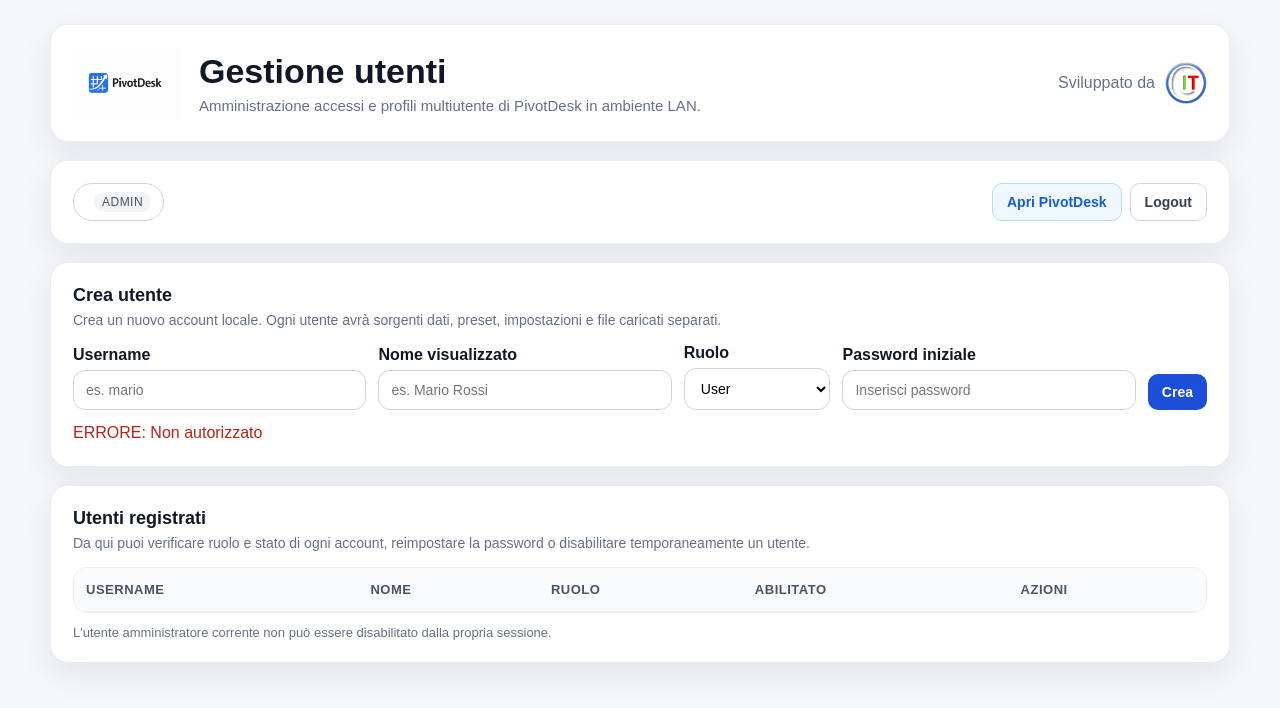
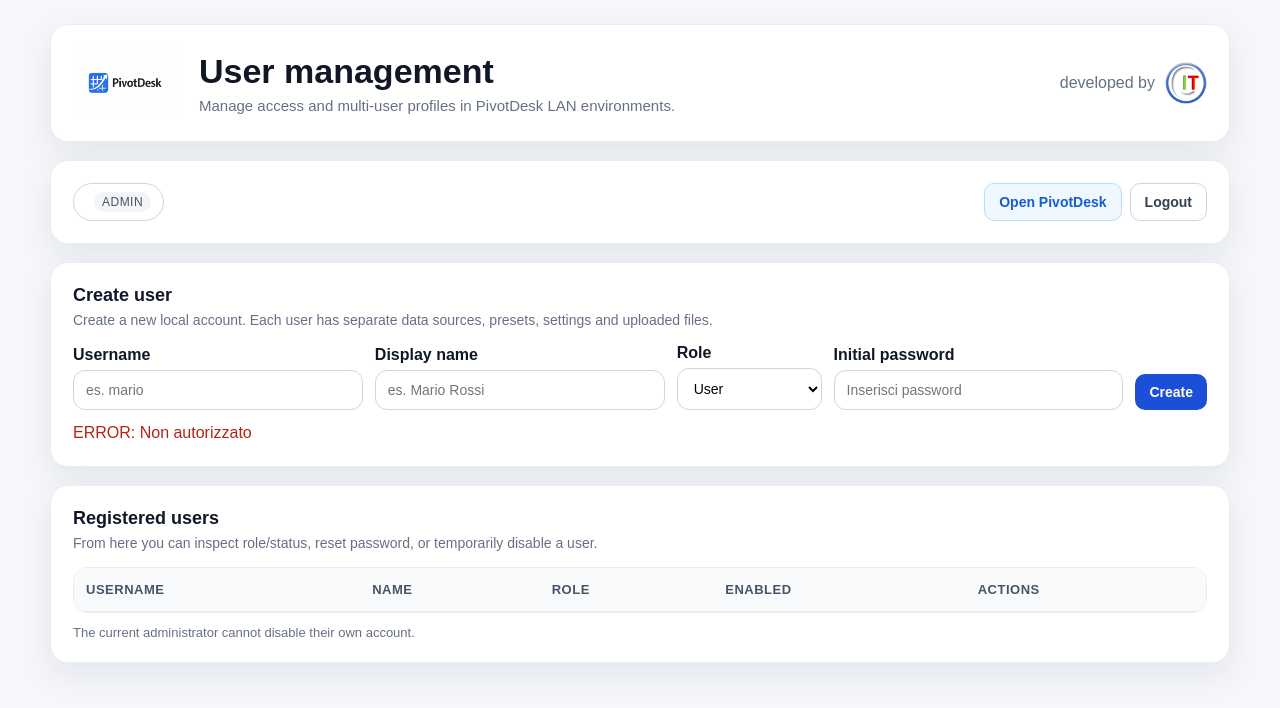
Before and after one commit to iltuoconsulenteit/PivotDesk, a FastAPI app: template templates/admin_users.html in a window 1280 px wide. Shown: the top 708 px of the page. Run offline with FastAPI, Linux system fonts and the light colour scheme; the template is opened without the code that fills it, so the values that code supplies are empty; parts of the project's set-up code (start-up, migrations or seed data) failed here and were passed over.

Commit message:
feat: broaden translations across header, login, and user management templates

```diff
--- a/app.py
+++ b/app.py
@@ -79,7 +79,7 @@ DEFAULT_CONFIG = {
 
 DEFAULT_SETTINGS = {
     "print_show_logos": True,
-    "language": "it",
+    "language": "en",
 }
 
 DEFAULT_SOURCES = {
@@ -433,18 +433,18 @@ def load_settings_data() -> dict[str, Any]:
     data = read_json(SETTINGS_PATH, DEFAULT_SETTINGS.copy()) or {}
     out = DEFAULT_SETTINGS.copy()
     out.update(data)
-    out["language"] = str(out.get("language", "it")).strip().lower()
+    out["language"] = str(out.get("language", "en")).strip().lower()
     if out["language"] not in {"it", "en"}:
-        out["language"] = "it"
+        out["language"] = "en"
     return out
 
 
 def save_settings_data(payload: dict[str, Any]) -> dict[str, Any]:
     data = DEFAULT_SETTINGS.copy()
     data.update(payload or {})
-    lang = str(data.get("language", "it")).strip().lower()
+    lang = str(data.get("language", "en")).strip().lower()
     if lang not in {"it", "en"}:
-        lang = "it"
+        lang = "en"
     data["language"] = lang
     write_json(SETTINGS_PATH, data)
     return data
--- a/static/languages/en.json
+++ b/static/languages/en.json
@@ -5,6 +5,11 @@
   "settings_language_label": "Interface language",
   "settings_print_logos": "Show logos in print",
   "settings_save": "Save settings",
+  "brand_subtitle": "CSV viewer and server-side multi-measure pivot",
+  "license_label_prefix": "License:",
+  "license_active": "ACTIVE",
+  "details": "Details",
+  "developed_by": "developed by",
   "user_space_active": "Personal workspace active.",
   "manage_users": "User management",
   "logout": "Logout",
@@ -27,6 +32,9 @@
   "menu_settings": "Settings",
   "menu_global_settings": "Global settings",
   "source_data": "Data source",
+  "csv_columns_available": "CSV available columns",
+  "preset": "Preset",
+  "page_filters": "Page filters",
   "pivot_layout": "Pivot layout",
   "layout_vertical": "Vertical",
   "layout_horizontal": "Horizontal",
@@ -36,4 +44,38 @@
   "col_totals": "Column totals",
   "subtotals": "Subtotals",
   "save_view": "Save view"
+  ,"users_management": "User management"
+  ,"users_management_subtitle": "Manage access and multi-user profiles in PivotDesk LAN environments."
+  ,"open_pivotdesk": "Open PivotDesk"
+  ,"create_user": "Create user"
+  ,"create_user_subtitle": "Create a new local account. Each user has separate data sources, presets, settings and uploaded files."
+  ,"display_name": "Display name"
+  ,"role": "Role"
+  ,"initial_password": "Initial password"
+  ,"create": "Create"
+  ,"registered_users": "Registered users"
+  ,"registered_users_subtitle": "From here you can inspect role/status, reset password, or temporarily disable a user."
+  ,"name": "Name"
+  ,"enabled": "Enabled"
+  ,"actions": "Actions"
+  ,"admin_cannot_disable_self": "The current administrator cannot disable their own account."
+  ,"request_error": "Request error"
+  ,"yes": "Yes"
+  ,"no": "No"
+  ,"reset_password": "Reset password"
+  ,"disable": "Disable"
+  ,"enable": "Enable"
+  ,"new_password_for": "New password for"
+  ,"password_reset_ok": "Password reset completed."
+  ,"user_status_updated": "User status updated."
+  ,"user_created_ok": "User created successfully."
+  ,"login_multiuser_title": "Multi-user access"
+  ,"login_multiuser_subtitle": "Sign in to your PivotDesk workspace. Each user has separate sources, presets, and uploads, also when the app runs on LAN."
+  ,"login_welcome": "Welcome to PivotDesk"
+  ,"login_enter_credentials": "Enter your credentials to continue."
+  ,"logout_success": "Logout completed successfully."
+  ,"username": "Username"
+  ,"password": "Password"
+  ,"login": "Login"
+  ,"first_access_note": "First access: user <strong>admin</strong>, password <strong>admin</strong>."
 }
--- a/templates/admin_users.html
+++ b/templates/admin_users.html
@@ -226,12 +226,12 @@ td.actions-cell{
       <div class="brand-left">
         <img src="/static/img/pivotdesk-logo.png" alt="PivotDesk" class="logo-main">
         <div class="brand-copy">
-          <h1>Gestione utenti</h1>
-          <div class="subtitle">Amministrazione accessi e profili multiutente di PivotDesk in ambiente LAN.</div>
+          <h1 data-i18n="users_management">Gestione utenti</h1>
+          <div class="subtitle" data-i18n="users_management_subtitle">Amministrazione accessi e profili multiutente di PivotDesk in ambiente LAN.</div>
         </div>
       </div>
       <div class="brand-right">
-        <span>Sviluppato da</span>
+        <span data-i18n="developed_by">Sviluppato da</span>
         <img src="/static/img/IltuoConsulenteIT.png" alt="IlTuoConsulenteIT" class="dev-logo">
       </div>
     </div>
@@ -246,69 +246,95 @@ td.actions-cell{
         </div>
       </div>
       <div class="actions">
-        <a href="/" class="ghost-btn primary-link">Apri PivotDesk</a>
-        <a href="/logout" class="ghost-btn">Logout</a>
+        <a href="/" class="ghost-btn primary-link" data-i18n="open_pivotdesk">Apri PivotDesk</a>
+        <a href="/logout" class="ghost-btn" data-i18n="logout">Logout</a>
       </div>
     </div>
   </div>
 
   <div class="card">
-    <h2 class="section-title">Crea utente</h2>
-    <p class="section-subtitle">Crea un nuovo account locale. Ogni utente avrà sorgenti dati, preset, impostazioni e file caricati separati.</p>
+    <h2 class="section-title" data-i18n="create_user">Crea utente</h2>
+    <p class="section-subtitle" data-i18n="create_user_subtitle">Crea un nuovo account locale. Ogni utente avrà sorgenti dati, preset, impostazioni e file caricati separati.</p>
     <div class="form-grid">
       <div>
         <label for="username">Username</label>
         <input id="username" placeholder="es. mario">
       </div>
       <div>
-        <label for="display_name">Nome visualizzato</label>
+        <label for="display_name" data-i18n="display_name">Nome visualizzato</label>
         <input id="display_name" placeholder="es. Mario Rossi">
       </div>
       <div>
-        <label for="role">Ruolo</label>
+        <label for="role" data-i18n="role">Ruolo</label>
         <select id="role">
           <option value="user">User</option>
           <option value="admin">Admin</option>
         </select>
       </div>
       <div>
-        <label for="password">Password iniziale</label>
+        <label for="password" data-i18n="initial_password">Password iniziale</label>
         <input id="password" type="password" placeholder="Inserisci password">
       </div>
       <div>
-        <button id="btnCreate" type="button" class="primary">Crea</button>
+          <button id="btnCreate" type="button" class="primary" data-i18n="create">Crea</button>
       </div>
     </div>
     <div class="msg" id="msg"></div>
   </div>
 
   <div class="card">
-    <h2 class="section-title">Utenti registrati</h2>
-    <p class="section-subtitle">Da qui puoi verificare ruolo e stato di ogni account, reimpostare la password o disabilitare temporaneamente un utente.</p>
+    <h2 class="section-title" data-i18n="registered_users">Utenti registrati</h2>
+    <p class="section-subtitle" data-i18n="registered_users_subtitle">Da qui puoi verificare ruolo e stato di ogni account, reimpostare la password o disabilitare temporaneamente un utente.</p>
     <div class="table-wrap">
       <table id="usersTable">
         <thead>
           <tr>
             <th>Username</th>
-            <th>Nome</th>
-            <th>Ruolo</th>
-            <th>Abilitato</th>
-            <th>Azioni</th>
+            <th data-i18n="name">Nome</th>
+            <th data-i18n="role">Ruolo</th>
+            <th data-i18n="enabled">Abilitato</th>
+            <th data-i18n="actions">Azioni</th>
           </tr>
         </thead>
         <tbody></tbody>
       </table>
     </div>
-    <div class="small-note" style="margin-top:12px;">L'utente amministratore corrente non può essere disabilitato dalla propria sessione.</div>
+    <div class="small-note" style="margin-top:12px;" data-i18n="admin_cannot_disable_self">L'utente amministratore corrente non può essere disabilitato dalla propria sessione.</div>
   </div>
 </div>
 
 <script>
+let CAT = {};
+let LANG = "en";
+
+function t(key, fallback){
+  return CAT[key] || fallback || key;
+}
+
+async function loadPageLanguage(){
+  try {
+    const settingsRes = await fetch("/settings");
+    if (settingsRes.ok) {
+      const payload = await settingsRes.json();
+      LANG = String(payload?.settings?.language || "en").toLowerCase();
+    }
+  } catch (_) {}
+  if (!["it", "en"].includes(LANG)) LANG = "en";
+  try {
+    const langRes = await fetch("/static/languages/" + LANG + ".json");
+    if (langRes.ok) CAT = await langRes.json();
+  } catch (_) {}
+  document.querySelectorAll("[data-i18n]").forEach(el => {
+    const key = el.getAttribute("data-i18n");
+    if (key && CAT[key]) el.textContent = CAT[key];
+  });
+}
+
 async function api(url, options = {}) {
   const headers = options.body instanceof FormData ? {} : {"Content-Type": "application/json"};
   const res = await fetch(url, {headers, ...options});
   const data = await res.json().catch(() => ({}));
-  if (!res.ok) throw new Error(data.error || "Errore richiesta");
+  if (!res.ok) throw new Error(data.error || t("request_error", "Request error"));
   return data;
 }
 
@@ -326,7 +352,7 @@ async function loadUsers(){
   (data.items || []).forEach(u => {
     const tr = document.createElement("tr");
     const enabledClass = u.enabled ? "status-on" : "status-off";
-    const enabledText = u.enabled ? "Sì" : "No";
+    const enabledText = u.enabled ? t("yes", "Yes") : t("no", "No");
 
     tr.innerHTML = `
       <td><strong>${u.username}</strong></td>
@@ -334,9 +360,9 @@ async function loadUsers(){
       <td>${u.role}</td>
       <td class="${enabledClass}">${enabledText}</td>
       <td class="actions-cell">
-        <button data-u="${u.username}" class="ghost-btn reset">Reset password</button>
+        <button data-u="${u.username}" class="ghost-btn reset">${t("reset_password", "Reset password")}</button>
         <button data-u="${u.username}" data-e="${u.enabled ? "0" : "1"}" class="${u.enabled ? "danger" : "primary"} toggle">
-          ${u.enabled ? "Disabilita" : "Abilita"}
+          ${u.enabled ? t("disable", "Disable") : t("enable", "Enable")}
         </button>
       </td>
     `;
@@ -345,16 +371,16 @@ async function loadUsers(){
 
   document.querySelectorAll(".reset").forEach(btn => {
     btn.onclick = async () => {
-      const pwd = prompt("Nuova password per " + btn.dataset.u);
+      const pwd = prompt(t("new_password_for", "New password for") + " " + btn.dataset.u);
       if (!pwd) return;
       try {
         await api("/admin/users/reset-password", {
           method: "POST",
           body: JSON.stringify({username: btn.dataset.u, password: pwd})
         });
-        setMsg("Password reimpostata correttamente.");
+        setMsg(t("password_reset_ok", "Password reset completed."));
       } catch (e) {
-        setMsg("ERRORE: " + e.message, true);
+        setMsg("ERROR: " + e.message, true);
       }
     };
   });
@@ -366,10 +392,10 @@ async function loadUsers(){
           method: "POST",
           body: JSON.stringify({username: btn.dataset.u, enabled: btn.dataset.e === "1"})
         });
-        setMsg("Stato utente aggiornato.");
+        setMsg(t("user_status_updated", "User status updated."));
         await loadUsers();
       } catch (e) {
-        setMsg("ERRORE: " + e.message, true);
+        setMsg("ERROR: " + e.message, true);
       }
     };
   });
@@ -386,18 +412,18 @@ document.getElementById("btnCreate").onclick = async () => {
         password: document.getElementById("password").value
       })
     });
-    setMsg("Utente creato correttamente.");
+    setMsg(t("user_created_ok", "User created."));
     document.getElementById("username").value = "";
     document.getElementById("display_name").value = "";
     document.getElementById("password").value = "";
     document.getElementById("role").value = "user";
     await loadUsers();
   } catch (e) {
-    setMsg("ERRORE: " + e.message, true);
+    setMsg("ERROR: " + e.message, true);
   }
 };
 
-loadUsers().catch(e => setMsg("ERRORE: " + e.message, true));
+loadPageLanguage().then(() => loadUsers().catch(e => setMsg("ERROR: " + e.message, true)));
 </script>
 </body>
 </html>
```
Also changed, not shown: static/languages/it.json (+42 -0 lines), templates/index.html (+19 -19 lines), templates/login.html (+28 -10 lines).
